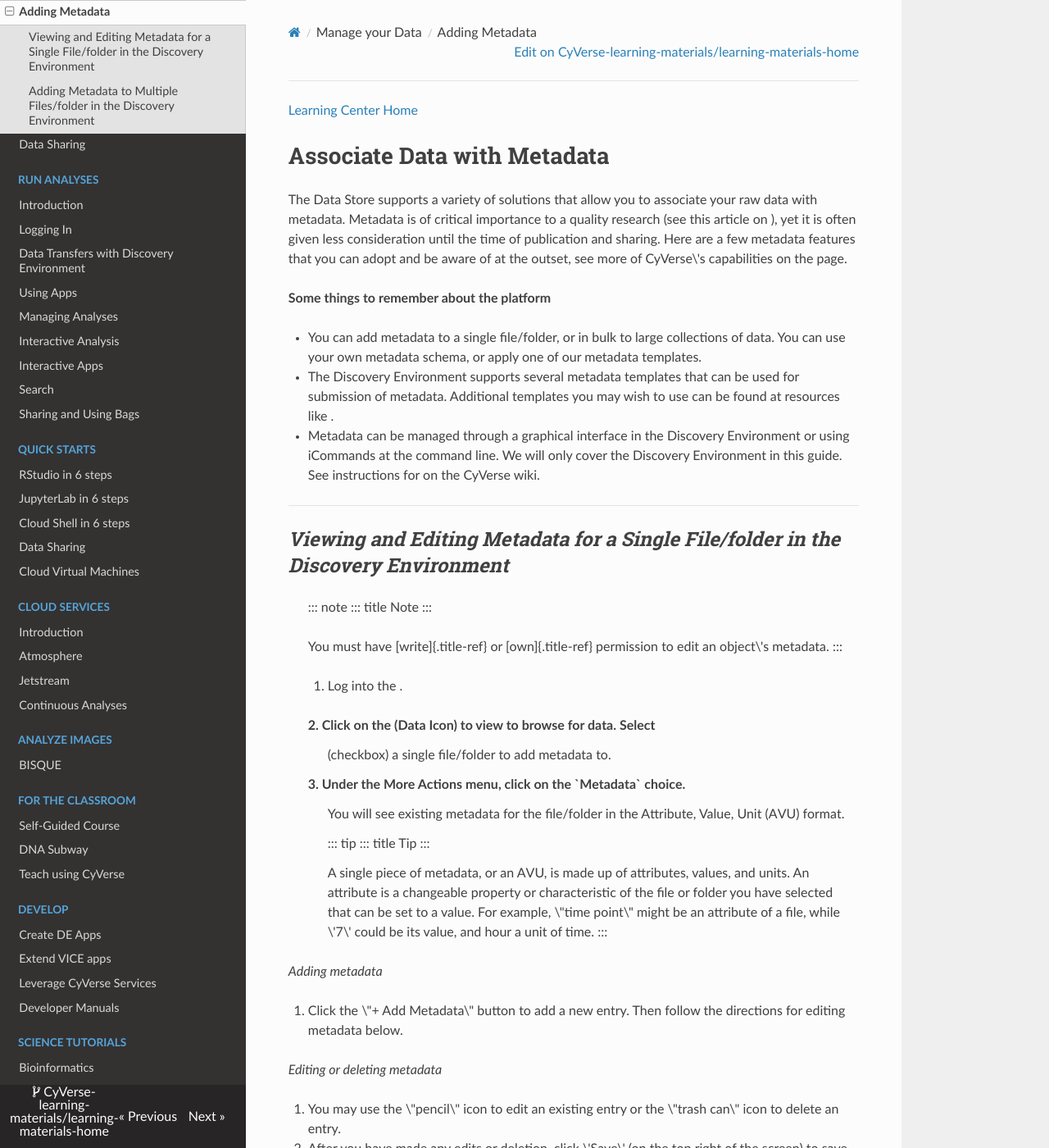
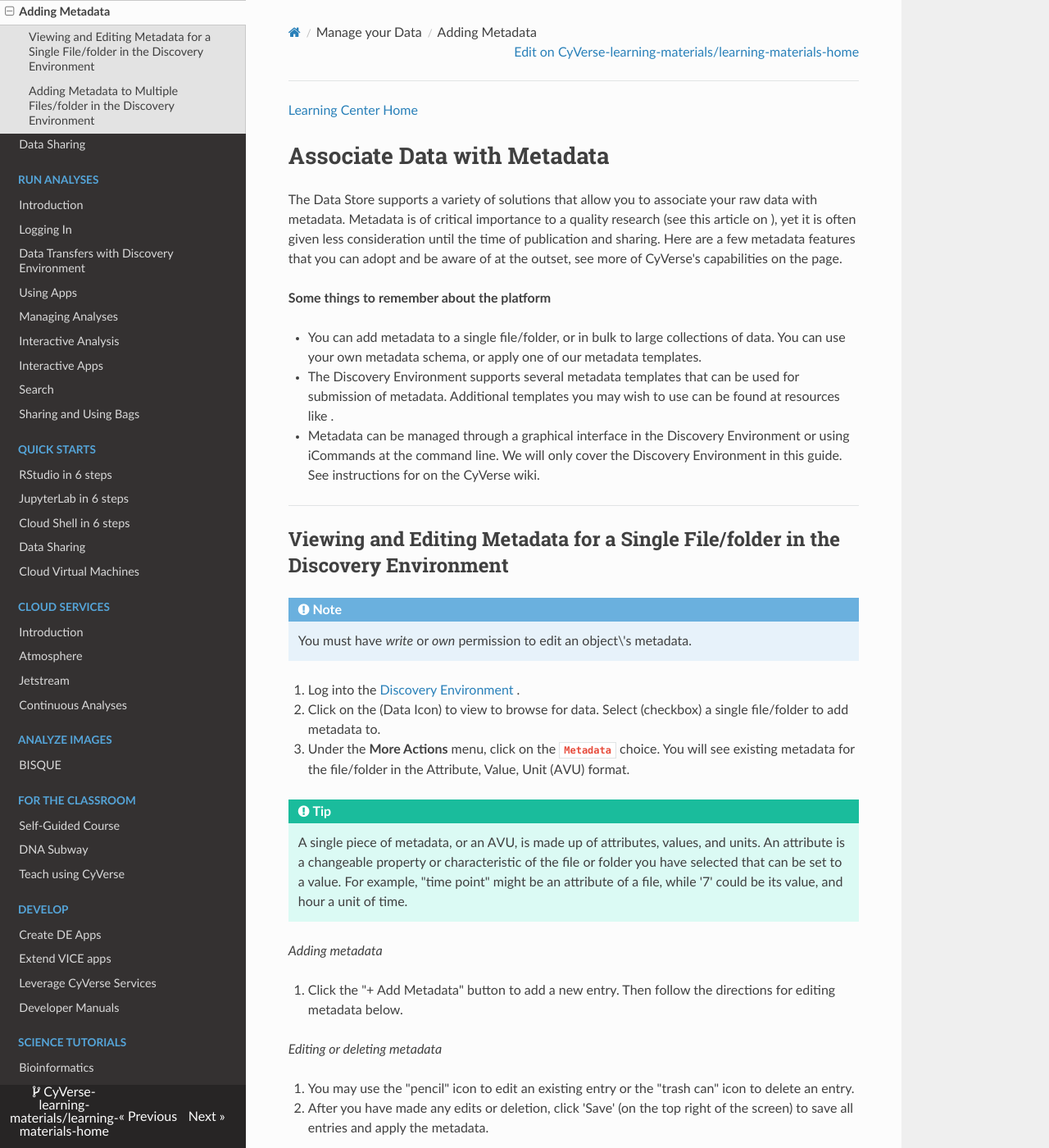
Before and after one commit to CyVerse-learning-materials/learning-materials-home, an MkDocs documentation site: the page built from docs/ds/metadata.md, in a window 1280 px wide and 1400 px high. Shown: the whole window at 82% size. Built offline with MkDocs 1.6.1, drawn with Linux system fonts in a browser that asks for light colours; nearby versions of some CDN libraries; a script that is not in the unit is left out; some of the changed text lies outside the part shown.

Commit message:
[ds] links, formatting

```diff
--- a/docs/ds/metadata.md
+++ b/docs/ds/metadata.md
@@ -7,7 +7,7 @@
 importance to a quality research (see this article on ), yet it is often
 given less consideration until the time of publication and sharing. Here
 are a few metadata features that you can adopt and be aware of at the
-outset, see more of CyVerse\'s capabilities on the page.
+outset, see more of CyVerse's capabilities on the page.
 
 **Some things to remember about the platform**
 
@@ -24,51 +24,35 @@
 
 ------------------------------------------------------------------------
 
-## *Viewing and Editing Metadata for a Single File/folder in the Discovery Environment*
+## Viewing and Editing Metadata for a Single File/folder in the Discovery Environment
 
-> ::: note
-> ::: title
-> Note
-> :::
->
-> You must have [write]{.title-ref} or [own]{.title-ref} permission to
-> edit an object\'s metadata.
-> :::
->
-> 1.  Log into the .
->
-> 2\. Click on the (Data Icon) to view to browse for data. Select
->
-> :   (checkbox) a single file/folder to add metadata to.
->
-> 3\. Under the **More Actions** menu, click on the **\`Metadata\`** choice.
->
-> :   You will see existing metadata for the file/folder in the
->     Attribute, Value, Unit (AVU) format.
->
->     ::: tip
->     ::: title
->     Tip
->     :::
->
->     A single piece of metadata, or an AVU, is made up of attributes,
->     values, and units. An attribute is a changeable property or
->     characteristic of the file or folder you have selected that can be
->     set to a value. For example, \"time point\" might be an attribute
->     of a file, while \'7\' could be its value, and hour a unit of
->     time.
->     :::
+!!! Note
+
+    You must have *write* or *own* permission to
+    edit an object\'s metadata.
+
+1.  Log into the [Discovery Environment](https://de.cyverse.org/de/) .
+2. Click on the (Data Icon) to view to browse for data. Select (checkbox) a single file/folder to add metadata to.
+3. Under the **More Actions** menu, click on the **`Metadata`** choice. You will see existing metadata for the file/folder in the Attribute, Value, Unit (AVU) format.
+
+!!! Tip
+
+    A single piece of metadata, or an AVU, is made up of attributes,
+    values, and units. An attribute is a changeable property or
+    characteristic of the file or folder you have selected that can be
+    set to a value. For example, "time point" might be an attribute
+    of a file, while '7' could be its value, and hour a unit of time.
 
 *Adding metadata*
 
-1.  Click the \"+ Add Metadata\" button to add a new entry. Then follow
+1.  Click the "+ Add Metadata" button to add a new entry. Then follow
     the directions for editing metadata below.
 
 *Editing or deleting metadata*
 
-1.  You may use the \"pencil\" icon to edit an existing entry or the
-    \"trash can\" icon to delete an entry.
-2.  After you have made any edits or deletion, click \'Save\' (on the
+1.  You may use the "pencil" icon to edit an existing entry or the
+    "trash can" icon to delete an entry.
+2.  After you have made any edits or deletion, click 'Save' (on the
     top right of the screen) to save all entries and apply the metadata.
 
 ## *Adding Metadata to Multiple Files/folder in the Discovery Environment*
```
Also changed, not shown: docs/ds/cyberduck.md (+0 -4 lines), docs/ds/icommands.md (+0 -4 lines), docs/ds/intro.md (+0 -4 lines), docs/ds/webdav.md (+1 -1 lines).
